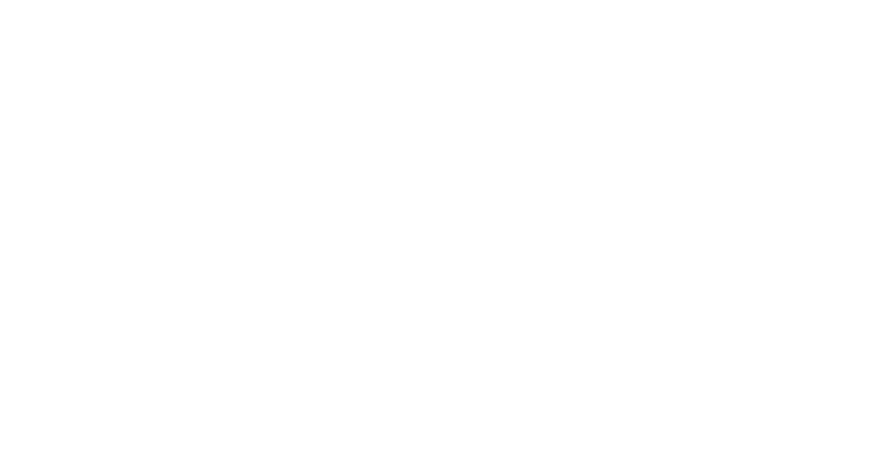
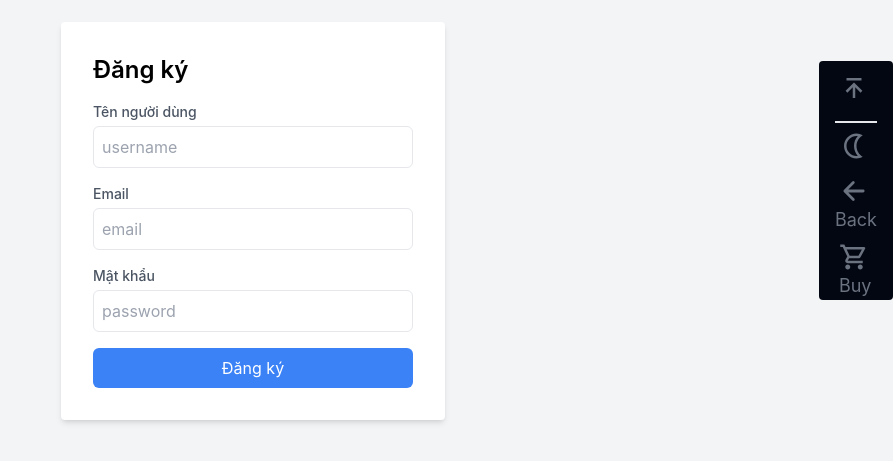
Before and after one commit to Phuoc2610/Final-FE, a React (Create React App) app: page /register in a window 1280 px wide. Before the commit this address had no page. Shown: the part 179-640 px from the top of the page, without its empty margins (387-1280 px from the left). Built offline with nearby package versions, Linux system fonts and the light colour scheme.

Commit message:
login-register

```diff
--- a/src/App.js
+++ b/src/App.js
@@ -1,7 +1,9 @@
 import './App.css';
-import "bootstrap/dist/css/bootstrap.min.css"
 import { BrowserRouter as Router, Route, Routes } from 'react-router-dom';
 import Home from './pages/home/Home';
+import Slidebar from './components/slidebar/Slidebar';
+import Login from './pages/login/Login';
+import Register from './pages/register/Register';
 
 
 function App() {
@@ -9,7 +11,10 @@
     <Router>
       <Routes>
         <Route path="/" element={<Home />} />
+        <Route path="/login" element={<Login />} />
+        <Route path="/register" element={<Register />} />
       </Routes>
+        <Slidebar />
     </Router>
   );
 }
--- a/src/components/footer/Footer.jsx
+++ b/src/components/footer/Footer.jsx
@@ -1,24 +1,40 @@
 import { IoLocationOutline } from "react-icons/io5";
 import { MdOutlineEmail, MdLocalPhone } from "react-icons/md";
 import { FaFacebook, FaInstagram, FaTwitter, FaYoutube } from "react-icons/fa";
+import { FiSend } from "react-icons/fi";
 
 const Footer = () => {
+
     return (
-        <div className="flex justify-around w-10/12 ml-20 py-3">
+        <div className="mt-3">
+            <div className="flex justify-around py-10 bg-[#233a95]">
+                <div className="text-white">
+                    <h2 className="text-5xl">Newsletter</h2>
+                    <p className="text-[#ccc]">Excepteur sint occaecat cupidatat non proident, sunt.</p>
+                </div>
+                <div className="mt-3">
+                    <input type="text" placeholder="Email" className=" py-2 pl-6 w-80 rounded-lg " />
+                    <button className="py-[12px] px-[40px] rounded-lg bg-[#ed174a] hover:bg-[#233a95]">
+                    <FiSend className="text-[17px] text-white"/>
+                    </button>
+                </div>
+            </div>
+
+        <div className="container-fluid flex justify-around  py-3 dark:bg-[#0f183a] dark:text-white">
             <div className="">
-                <h3 className="underline">K Mart</h3>
+                <h3 className="underline text-3xl py-4">K Mart</h3>
                 <p>We are dedicated to the safety of our guests
                     <br />
                     and employees and have updated our safety measures.</p>
                 <div className="flex">
-                <FaFacebook className="text-4xl bg-gray-200 text-black-900 hover:bg-blue-800 hover:text-white duration-300 px-2 rounded-full ml-3"/>
-                <FaInstagram className="text-4xl bg-gray-200 text-black-900 hover:bg-blue-800 hover:text-white duration-300 px-2 rounded-full ml-3"/>
-                <FaTwitter className="text-4xl bg-gray-200 text-black-900 hover:bg-blue-800 hover:text-white duration-300 px-2 rounded-full ml-3"/>
-                <FaYoutube className="text-4xl bg-gray-200 text-black-900 hover:bg-blue-800 hover:text-white duration-300 px-2 rounded-full ml-3"/>
+                <FaFacebook className="text-4xl bg-gray-200 text-black-900 hover:bg-blue-800 hover:text-white duration-300 px-2 rounded-full ml-3 dark:text-blue-800"/>
+                <FaInstagram className="text-4xl bg-gray-200 text-black-900 hover:bg-blue-800 hover:text-white duration-300 px-2 rounded-full ml-3 dark:text-blue-800"/>
+                <FaTwitter className="text-4xl bg-gray-200 text-black-900 hover:bg-blue-800 hover:text-white duration-300 px-2 rounded-full ml-3 dark:text-blue-800"/>
+                <FaYoutube className="text-4xl bg-gray-200 text-black-900 hover:bg-blue-800 hover:text-white duration-300 px-2 rounded-full ml-3 dark:text-blue-800"/>
                 </div>
             </div>
             <div>
-                <h3 className="underline">Information</h3>
+                <h3 className="underline text-3xl py-4">Information</h3>
                 <ul className="">
                     <li className="my-2 hover:text-blue-700 hover:underline duration-500">About Us</li>
                     <li className="my-2 hover:text-blue-700 hover:underline duration-500">Contact US</li>
@@ -27,7 +43,7 @@
                 </ul>
             </div>
             <div>
-                <h3 className="ml-6 underline">Category</h3>
+                <h3 className="ml-6 text-3xl underline py-4">Category</h3>
                 <ul>
                     <li className="my-2 hover:text-blue-700 hover:underline duration-500">Fruits & Vegetables</li>
                     <li className="my-2 hover:text-blue-700 hover:underline duration-500">Meats & Seafood</li>
@@ -36,7 +52,7 @@
                 </ul>
             </div>
             <div>
-                <h3 className="underline ml-10">Contact</h3>
+                <h3 className="underline text-3xl ml-10 py-4">Contact</h3>
                 <div className="flex mt-2">
                     <IoLocationOutline className="text-4xl bg-gray-200 text-blue-900 px-1 rounded-full"/>
                     <span className="pl-2 mt-1">117 Nguyen Tri Phuong</span>
@@ -51,6 +67,8 @@
                 </div>
             </div>
         </div>
+        </div>
+
     )
 }
 
--- a/src/components/navbar/Navbar.jsx
+++ b/src/components/navbar/Navbar.jsx
@@ -1,14 +1,14 @@
 const Navbar = () => {
     return (
         <>
-          <nav>
-            <div className="flex justify-around bg-blue-800">
+          <nav className="sticky top-0 z-10">
+            <div className="flex justify-around bg-[#233a95] py-2">
                 <div>
-                    <h2 className="text-white mt-2">K Mart</h2>
+                    <h2 className="text-white mt-2 text-2xl">K Mart</h2>
                 </div>
                 <div>
-                    <ul className="flex">
-                        <li className="mx-3 mt-3 text-lg text-white hover:underline ">Home</li>
+                    <ul className="flex pb-2">
+                        <li className="mx-3 mt-3 text-lg text-white hover:underline">Home</li>
                         <li className="mx-3 mt-3 text-lg text-white hover:underline">About</li>
                         <li className="mx-3 mt-3 text-lg text-white hover:underline">Contact</li>
                         <li className="mx-3 mt-3 text-lg text-white hover:underline">Login</li>
--- a/src/components/slidebar/Slidebar.jsx
+++ b/src/components/slidebar/Slidebar.jsx
@@ -1,21 +1,72 @@
 import { MdOutlineShoppingCart } from "react-icons/md";
 import { BiArrowToTop } from "react-icons/bi";
-import { IoArrowBack } from "react-icons/io5";
+import { IoArrowBack, IoSunnyOutline } from "react-icons/io5";
+import { MdOutlineNightlight } from "react-icons/md";
+import { useState, useEffect } from "react";
+
 const Slidebar = () => {
+    const [darkMode, setDarkMode] = useState(false);
+    const [isVisible, setIsVisible] = useState(false);
+
+    // DarkMode
+    useEffect(() => {
+        const isDarkMode = localStorage.getItem('darkMode') === 'true';
+        setDarkMode(isDarkMode);
+    }, []);
+
+    useEffect(() => {
+        document.documentElement.classList.toggle('dark', darkMode);
+        localStorage.setItem('darkMode', darkMode);
+    }, [darkMode]);
+
+    const toggleDarkMode = () => {
+        setDarkMode((prevMode) => !prevMode);
+    };
+
+    // BackToTop
+    const handleScroll = () => {
+        if (window.scrollY > 100) {
+            setIsVisible(true);
+        } else {
+            setIsVisible(false);
+        }
+    };
+
+    const scrollToTop = () => {
+        window.scrollTo({
+            top: 0,
+            behavior: 'smooth',
+        });
+    };
+
+    useEffect(() => {
+        window.addEventListener('scroll', handleScroll);
+        return () => {
+            window.removeEventListener('scroll', handleScroll);
+        };
+    }, []);
+
     return (
         <div className="fixed right-0 top-60 bg-gray-950 px-4 rounded">
             <div className="py-3 border-b-2 border-gray text-gray-500 hover:text-white duration-500">
-                <BiArrowToTop className="text-3xl ml-1"/>
+                <button onClick={scrollToTop}>
+                    <BiArrowToTop className="text-3xl ml-1" />
+                </button>
 
             </div>
+            <div className="pt-2 text-3xl ml-1 text-gray-500 hover:text-white duration-500">
+                <button onClick={toggleDarkMode}>
+                    {darkMode ? <IoSunnyOutline /> : <MdOutlineNightlight />}
+                </button>
+            </div>
             <div className="pt-2 text-gray-500 hover:text-white duration-500" >
-                <IoArrowBack   className="text-3xl ml-1"/>
+                <IoArrowBack className="text-3xl ml-1" />
                 <h4 className="text-lg ">
                     Back
                 </h4>
             </div>
             <div className="pt-2 text-gray-500 hover:text-white duration-500">
-                <MdOutlineShoppingCart className="text-3xl ml-1"/>
+                <MdOutlineShoppingCart className="text-3xl ml-1" />
                 <h4 className="text-lg ml-1">
                     Buy
                 </h4>
--- a/src/pages/home/Home.jsx
+++ b/src/pages/home/Home.jsx
@@ -6,14 +6,15 @@
 
 
 const Home = () => {
+
     return (
         <div>
             <Navbar />
             <Carousel />
-            <Slidebar />
             <Footer />
         </div>
     )
 }
 
+
 export default Home;
--- /dev/null
+++ b/src/pages/login/Login.jsx
@@ -0,0 +1,26 @@
+
+const Login = () => {
+  return (
+    <div className="bg-gray-100 h-screen flex items-center justify-center">
+      <div className="bg-white p-8 rounded shadow-md w-96">
+        <h2 className="text-2xl font-semibold mb-4">Đăng nhập</h2>
+
+        <form>
+          <div className="mb-4">
+            <label for="username" className="block text-sm font-medium text-gray-600">Tên người dùng</label>
+            <input type="text" placeholder="username" className="mt-1 p-2 w-full border rounded-md" />
+          </div>
+
+          <div class="mb-4">
+            <label for="password" className="block text-sm font-medium text-gray-600">Mật khẩu</label>
+            <input type="text" placeholder="password" className="mt-1 p-2 w-full border rounded-md" />
+          </div>
+
+          <button type="submit" className="bg-blue-500 text-white p-2 rounded-md w-full">Đăng nhập</button>
+        </form>
+      </div>
+    </div>
+  )
+}
+
+export default Login;
--- /dev/null
+++ b/src/pages/register/Register.jsx
@@ -0,0 +1,32 @@
+const Register = () => {
+    return (
+        <div className="bg-gray-100 h-screen flex items-center justify-center">
+            <div className="bg-white p-8 rounded shadow-md w-96">
+                <h2 className="text-2xl font-semibold mb-4">Đăng ký</h2>
+
+                <form>
+                    <div className="mb-4">
+                        <label for="username" className="block text-sm font-medium text-gray-600">Tên người dùng</label>
+                        <input type="text" placeholder="username" className="mt-1 p-2 w-full border rounded-md" />
+                    </div>
+
+                    <div class="mb-4">
+                        <label for="email" className="block text-sm font-medium text-gray-600">Email</label>
+                        <input type="text" placeholder="email" className="mt-1 p-2 w-full border rounded-md" />
+
+                    </div>
+
+                    <div class="mb-4">
+                        <label for="password" className="block text-sm font-medium text-gray-600">Mật khẩu</label>
+                        <input type="text" placeholder="password" className="mt-1 p-2 w-full border rounded-md" />
+
+                    </div>
+
+                    <button type="submit" className="bg-blue-500 text-white p-2 rounded-md w-full">Đăng ký</button>
+                </form>
+            </div>
+        </div>
+    )
+}
+
+export default Register;
--- a/tailwind.config.js
+++ b/tailwind.config.js
@@ -4,6 +4,7 @@
     "./index.html",
     "./src/**/*.{js,ts,jsx,tsx}",
   ],
+  darkMode: "class",
   theme: {
     extend: {
       colors: {
```
